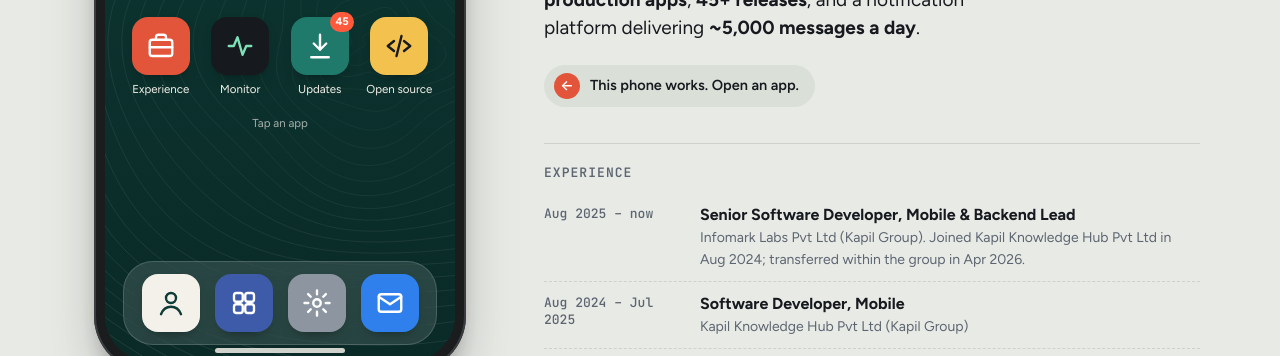
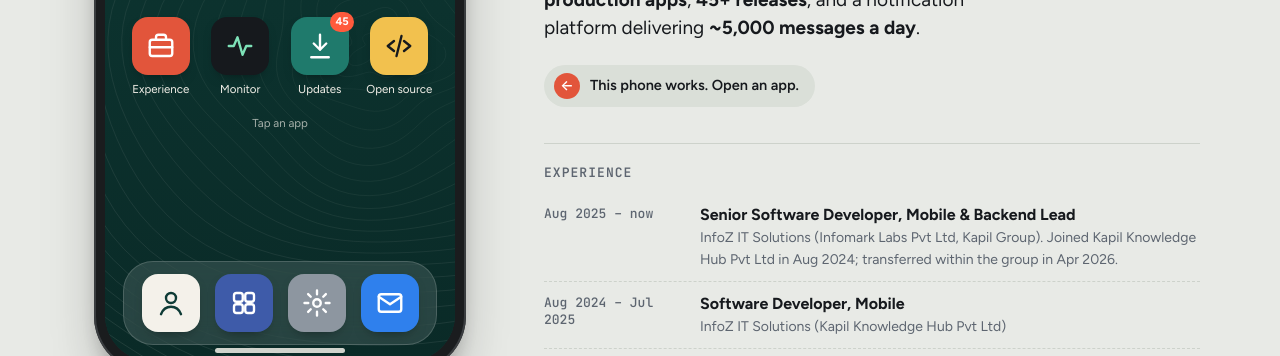
Before and after one commit to rajkumarchirumalla/rajkumarchirumalla.github.io, a plain HTML site: page index.html in a window 1280 px wide. Shown: the part 430-786 px from the top of the page. Drawn offline with Linux system fonts and the light colour scheme.

Commit message:
Show employer as InfoZ IT Solutions to match LinkedIn
Co-Authored-By: Claude Opus 5.5 <noreply@anthropic.com>

```diff
--- a/index.html
+++ b/index.html
@@ -297,9 +297,9 @@ p{margin:0} h1,h2,h3{margin:0}
           <div class="bar"><button class="back" type="button" data-home>‹ Home</button><h2>Experience</h2></div>
           <div class="body">
             <div class="tl">
-              <div class="ev now"><div class="when">Aug 2025 – now</div><h3>Senior Software Developer, Mobile &amp; Backend Lead</h3><div class="org">Infomark Labs Pvt Ltd (Kapil Group) · promoted</div>
+              <div class="ev now"><div class="when">Aug 2025 – now</div><h3>Senior Software Developer, Mobile &amp; Backend Lead</h3><div class="org">InfoZ IT Solutions (Infomark Labs Pvt Ltd) · promoted</div>
                 <ul><li>Lead ~5 React Native developers across 4 apps</li><li>Designed the notification platform</li><li>Own releases and on-call support</li></ul></div>
-              <div class="ev"><div class="when">Aug 2024 – Jul 2025</div><h3>Software Developer, Mobile</h3><div class="org">Kapil Knowledge Hub Pvt Ltd (Kapil Group)</div>
+              <div class="ev"><div class="when">Aug 2024 – Jul 2025</div><h3>Software Developer, Mobile</h3><div class="org">InfoZ IT Solutions (Kapil Knowledge Hub Pvt Ltd)</div>
                 <ul><li>Owned the Teks Academy student app</li><li>Components, APIs and sync for LMS and CRM</li></ul></div>
               <div class="ev"><div class="when">Nov 2022 – Feb 2024</div><h3>Mobile Application Developer</h3><div class="org">Envisionard · Amealio food ordering</div>
                 <ul><li>Social and OTP sign-in, Razorpay payments</li><li>Google Maps, Dunzo delivery, live order tracking</li></ul></div>
@@ -423,8 +423,8 @@ p{margin:0} h1,h2,h3{margin:0}
     <section class="p-sec" aria-labelledby="pe">
       <h2 id="pe">Experience</h2>
       <div class="jobs">
-        <div class="job"><span class="w">Aug 2025 – now</span><div><b>Senior Software Developer, Mobile &amp; Backend Lead</b><small>Infomark Labs Pvt Ltd (Kapil Group). Joined Kapil Knowledge Hub Pvt Ltd in Aug 2024; transferred within the group in Apr 2026.</small></div></div>
-        <div class="job"><span class="w">Aug 2024 – Jul 2025</span><div><b>Software Developer, Mobile</b><small>Kapil Knowledge Hub Pvt Ltd (Kapil Group)</small></div></div>
+        <div class="job"><span class="w">Aug 2025 – now</span><div><b>Senior Software Developer, Mobile &amp; Backend Lead</b><small>InfoZ IT Solutions (Infomark Labs Pvt Ltd, Kapil Group). Joined Kapil Knowledge Hub Pvt Ltd in Aug 2024; transferred within the group in Apr 2026.</small></div></div>
+        <div class="job"><span class="w">Aug 2024 – Jul 2025</span><div><b>Software Developer, Mobile</b><small>InfoZ IT Solutions (Kapil Knowledge Hub Pvt Ltd)</small></div></div>
         <div class="job"><span class="w">Nov 2022 – Feb 2024</span><div><b>Mobile Application Developer</b><small>Envisionard</small></div></div>
         <div class="job"><span class="w">Jul 2022 – Oct 2022</span><div><b>Mobile Developer Intern</b><small>Arawinz Soft Solutions</small></div></div>
       </div>
```
